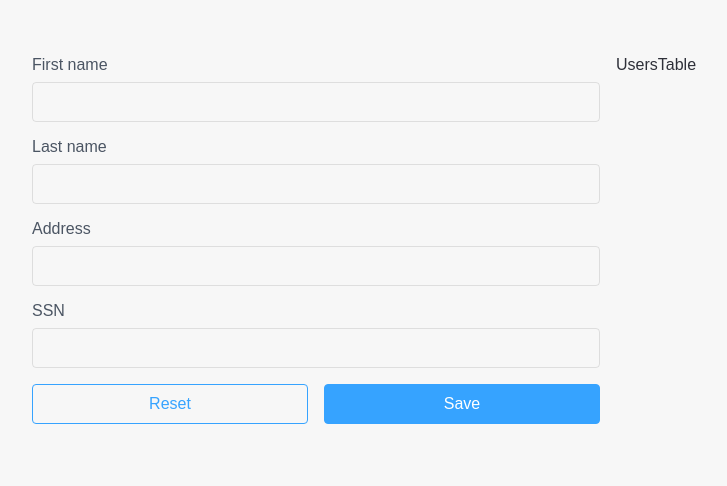
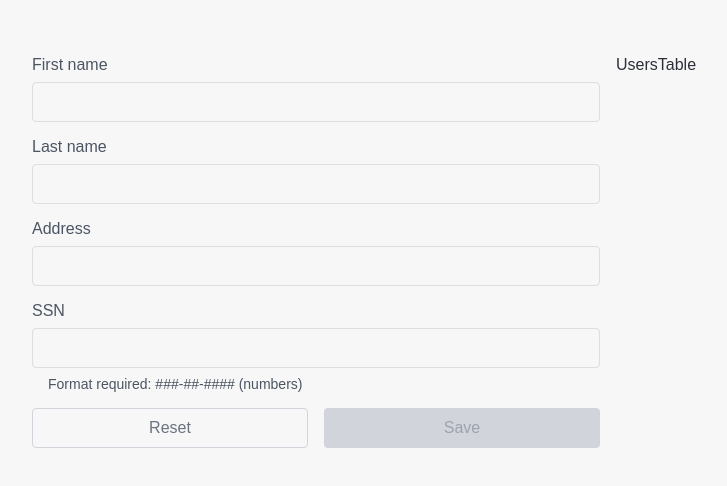
Before and after one commit to aguirrealvaro/newc, a React app: page / in a window 1280 px wide. Shown: the top 486 px of the page, without its empty margins (32-759 px from the left). Built offline with nearby package versions, Linux system fonts and the light colour scheme; the HTML template or start-up script is replaced by a standard one.

Commit message:
Disable button if form is not valid

```diff
--- a/src/containers/Home/components/Form/Form.tsx
+++ b/src/containers/Home/components/Form/Form.tsx
@@ -50,6 +50,16 @@ export const Form: FunctionComponent = () => {
     console.log(fields);
   };
 
+  const isSSNValid = fields.ssn ? RegExp(SSN_REG_EXP).test(fields.ssn) : false;
+
+  const isFormValid: boolean =
+    Boolean(fields.firstName) &&
+    Boolean(fields.lastName) &&
+    Boolean(fields.address) &&
+    isSSNValid;
+
+  console.log(isFormValid);
+
   return (
     <Container>
       <form noValidate onSubmit={(e) => handleSubmit(e, onSubmit)}>
@@ -91,13 +101,14 @@ export const Form: FunctionComponent = () => {
             isError={Boolean(errors?.ssn)}
             errorMessage={errors?.ssn}
             onChange={handleInputChange}
+            helpText="Format required: ###-##-#### (numbers)"
           />
         </InputWrapper>
         <ButtonsContainer>
-          <Button block kind="outlined" onClick={resetFields}>
+          <Button block kind="alternative" onClick={resetFields}>
             Reset
           </Button>
-          <Button block type="submit">
+          <Button block type="submit" disabled={!isFormValid}>
             Save
           </Button>
         </ButtonsContainer>
```
